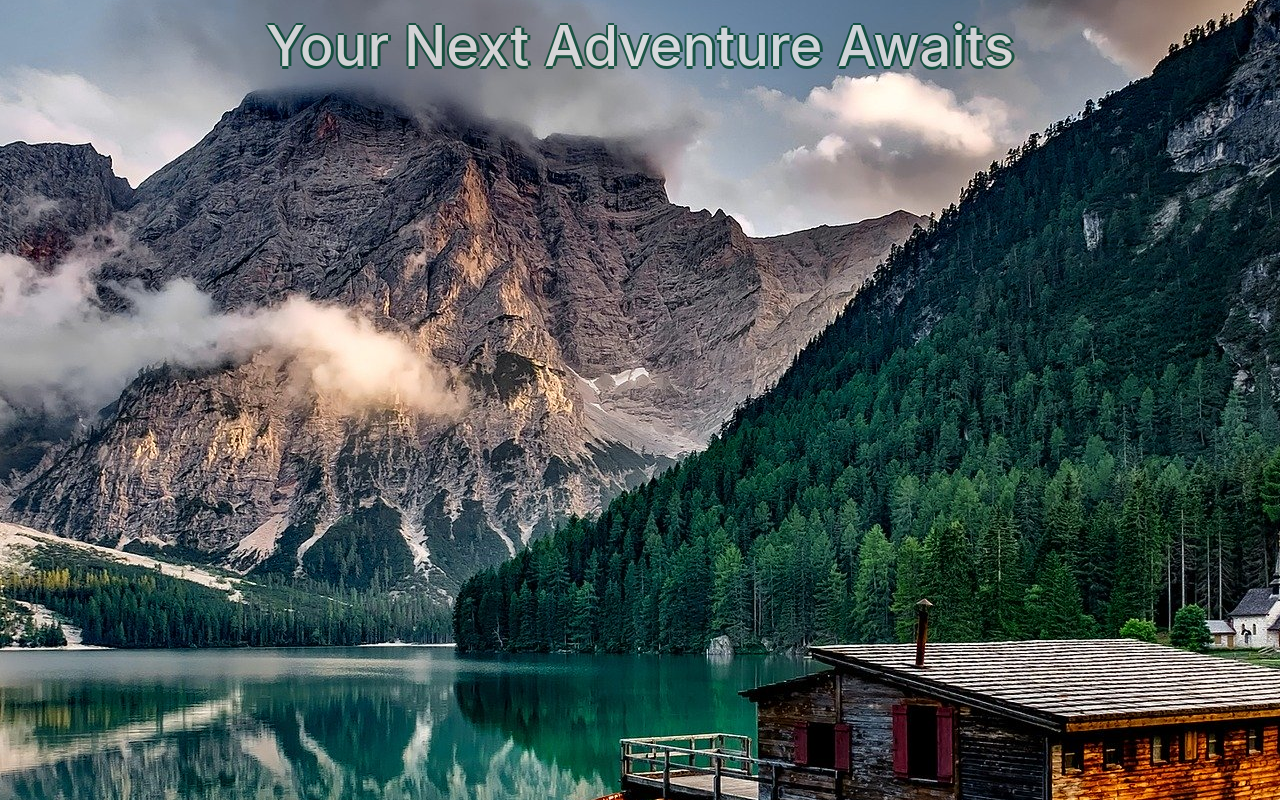
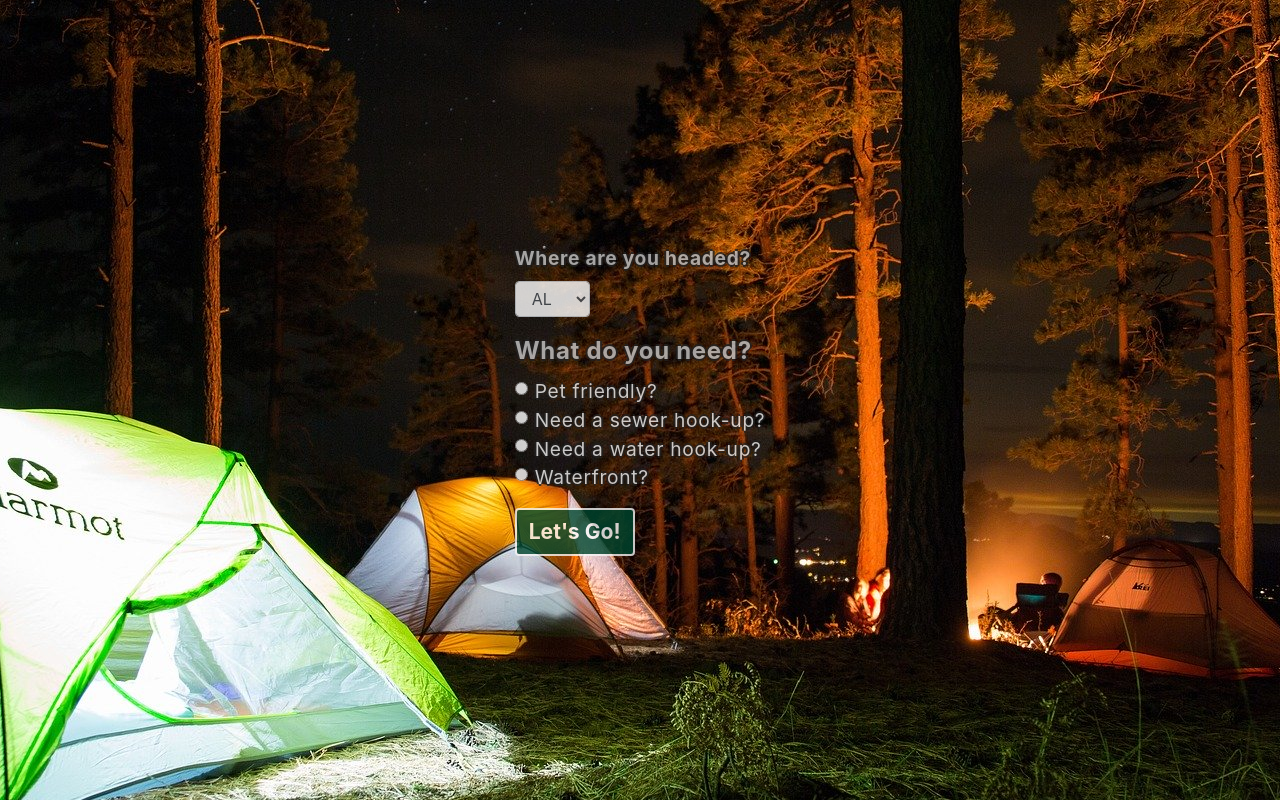
Before and after one commit to Lets-go-camp/Lets-camp, a React app: page /landing in a window 1280 px wide. Built offline with nearby package versions, Linux system fonts and the light colour scheme.

Commit message:
added styling and functionality to query and results page.  Also added a table template to results as well as a camp file to store individual camp functionality

```diff
--- a/src/App.jsx
+++ b/src/App.jsx
@@ -140,7 +140,7 @@ class App extends Component {
   render() {
     return(
       <div className="container">
-         <ul>
+         {/* <ul>
           <li><Link to="/user">Login</Link></li>
           <li><Link to="/camp">Query</Link></li>
           <li><Link to="/landing">Results</Link></li>
@@ -160,10 +160,16 @@ class App extends Component {
             />
             <Route
               exact path="/landing"
-              render= {() => <Results />}
+              render= {() => <Results queriedGrounds={this.state.queriedGrounds}/>}
             />
             <Signup />
-        </Switch>
+        </Switch> */}
+        {/* <Login login={this.login}/> */}
+        {/* <Signup /> */}
+        {/* <Landing hasFavs={this.state.hasFavs}/> */}
+        <Query stateOnChange={this.stateOnChange} petOnChange={this.petOnChange} waterHookOnChange={this.waterHookOnChange} sewerHookOnChange={this.sewerHookOnChange} waterFrontOnChange={this.waterFrontOnChange} queryCampground={this.query}/>
+        {/* <Results queriedGrounds={this.state.queriedGrounds}/> */}
+        {/* <Login /> */}
       </div >
     )
   }
--- a/src/components/Query.jsx
+++ b/src/components/Query.jsx
@@ -16,7 +16,7 @@ const Query = props => {
       <Form className='Form' onSubmit={queryCampground}>
         {/* <h1 className="text-muted">TITLE OF PAGE</h1> */}
         <FormGroup className="states">
-          <Label for='stateSelect'>Where are you headed?</Label>
+          <Label className="header" for='stateSelect'><strong>Where are you headed?</strong></Label>
           <Input type='select' name='select' id='stateSelect' size='1' className="statesDrop" onChange={stateOnChange}>
             <option>AL</option>
             <option>AK</option>
@@ -71,7 +71,7 @@ const Query = props => {
           </Input>
         </FormGroup>
         <FormGroup tag='fieldset'>
-          <legend>What do you need? </legend>
+          <legend className="header"><strong>What do you need?</strong></legend>
           <FormGroup check>
             <Label check>
               <Input
@@ -117,7 +117,7 @@ const Query = props => {
             </Label>
           </FormGroup>
         </FormGroup>
-        <Button className="QueryButton">Let's Go</Button>
+        <Button className="QueryButton"><strong>Let's Go!</strong></Button>
       </Form>
     </div>
   );
--- a/src/components/Results.jsx
+++ b/src/components/Results.jsx
@@ -16,12 +16,35 @@ import {
 } from 'reactstrap';
 
 const Results = props => {
+  const { queriedGrounds } = props;
 
-  const results = []
+  let homeButton;
+  if(results.length > 0){
+    homeButton = <Button className="findMore" color="secondary" >Find More </Button>;
+  }
+
+
+  const results = queryResults.map(camp => {
+    <Camp camp={camp}/>
+  })
   return (
       <div className="Results">
         <h1>Your Next Adventure Awaits</h1>
-        {results}
+        <Button className="returnHome" outline color="info">Return Home </Button>
+        <Table hover>
+        <thead>
+          <tr>
+            <th>#</th>
+            <th>First Name</th>
+            <th>Last Name</th>
+            <th>Username</th>
+          </tr>
+        </thead>
+        <tbody>
+          {results}
+        </tbody>
+      </Table>
+        {homeButton}
       </div>
   );
 }
--- a/src/components/stylesheet.css
+++ b/src/components/stylesheet.css
@@ -1,10 +1,8 @@
-* {
+/* * {
   margin: 0;
   padding: 0;
-}
-body {
-  background-color: powderblue;
-}
+} */
+
 .app {
   /* width: 100vh;
   height: 100vh; */
@@ -173,10 +171,18 @@ body {
 .Query Form {
   color: whitesmoke;
   opacity: 0.8;
+  font-size: 1.2em;
+  text-shadow: -2px 0 rgb(34, 34, 34), 0 2px rgb(34, 34, 34), 2px 0 rgb(34, 34, 34), 0 -2px rgb(34, 34, 34);
+  letter-spacing: .7px;
+}
+
+.header {
+  color: rgb(201, 201, 201);
 }
 
 .statesDrop {
   width: 30%;
+  overflow: scroll;
 }
 
 .states{
@@ -184,16 +190,16 @@ body {
   flex-direction: column;
 }
 
+
 .QueryButton{
+  background-color: rgb(0, 70, 46);
+  border: 2px solid whitesmoke;
+  font-size: 1.1em;
+}
+.QueryButton:hover{
   background-color: whitesmoke;
   color: rgb(0, 70, 46);
-  font-size: 1.1em;
   border: 2px solid rgb(0, 70, 46);
-}
-
-.QueryButton:hover{
-  background-color: rgb(0, 70, 46);
-  border: 2px solid whitesmoke;
 }
 
 .Results {
@@ -214,9 +220,26 @@ body {
 .Results h1 {
   color: rgb(236, 234, 234);
   text-shadow: -2px 0 rgb(0, 70, 46), 0 3px rgb(0, 70, 46), 3px 0 rgb(0, 70, 46), 0 -2px rgb(0, 70, 46);
+  /* text-shadow: -2px 0 teal, 0 3px teal, 3px 0 teal, 0 -2px teal; */
   font-size: 3.5em;
-  margin-top: 1%;
+  margin-top: 5%;
   opacity: .8;
+}
+
+.returnHome {
+  position: fixed;
+  Top: 0;
+  Right: 0;
+  font-size: 1.2em;
+  margin-top: 2%;
+  margin-right: 4%;
+  background-color: whitesmoke;
+  opacity: 0.8;
+}
+
+.findMore {
+
+  opacity: 0.8;
 }
 
 /* .queryContainer {
```
Also changed, not shown: src/components/Camp.jsx (added, +56 -0 lines).
